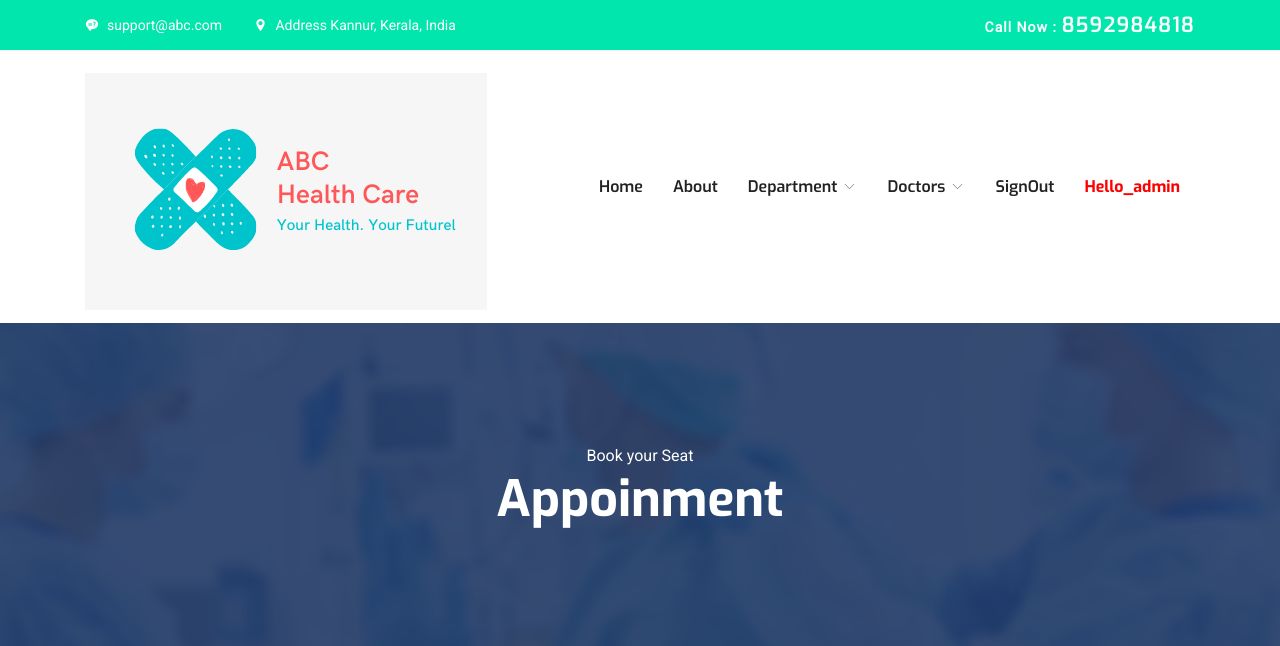
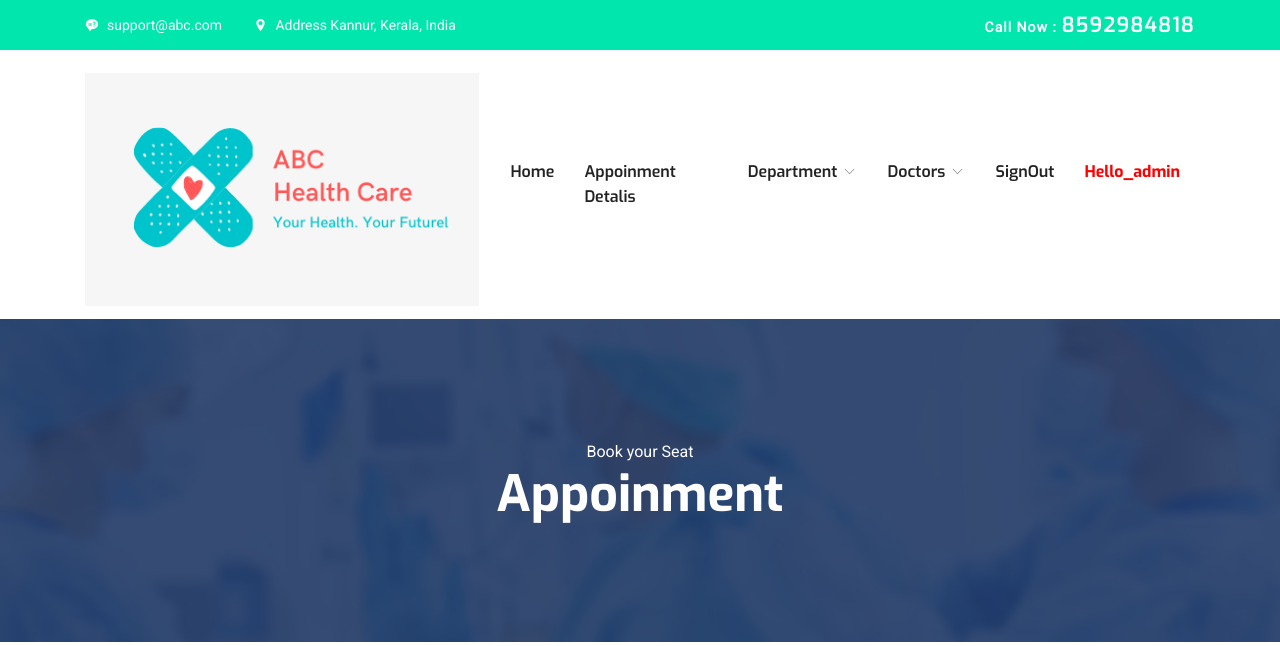
Before and after one commit to sayanth123/OnlineHospital, a Django app: page /appnmnt/ in a window 1280 px wide. Shown: the top 646 px of the page. Run offline with Django 3.2, Linux system fonts and the light colour scheme; a user stored in the database is signed in; data comes from the database, SQL or seed files in the repository; some libraries are stand-ins or nearby versions.

Commit message:
Update header.html

```diff
--- a/HealthProject/mainapp/templates/header.html
+++ b/HealthProject/mainapp/templates/header.html
@@ -35,14 +35,22 @@
 			  <li class="nav-item active">
 				<a class="nav-link" href="{% url 'index' %}">Home</a>
 			  </li>
-			   <li class="nav-item"><a class="nav-link" href="#">About</a></li>
+				{% if user.is_authenticated %}
+			   <li class="nav-item"><a class="nav-link" href="{% url 'app_det' %}">Appoinment Detalis</a></li>
+				{% else %}
+				{% endif %}
 
 
 			    <li class="nav-item dropdown">
 					<a class="nav-link dropdown-toggle" href="department.html" id="dropdown02" data-toggle="dropdown" aria-haspopup="true" aria-expanded="false">Department <i class="icofont-thin-down"></i></a>
 					<ul class="dropdown-menu" aria-labelledby="dropdown02">
-						<li><a class="dropdown-item" href="{% url 'department' %}">Departments</a></li>
+						{% for i in links %}
+						<li><a class="dropdown-item" href="{% url 'dep_detail' i.slug %}">{{i.name}}</a></li>
+						{% endfor %}
 					</ul>
+<!--					<ul class="dropdown-menu" aria-labelledby="dropdown02">-->
+<!--						<li><a class="dropdown-item" href="#">hi</a></li>-->
+<!--					</ul>-->
 			  	</li>
 
 			  	<li class="nav-item dropdown">
```
